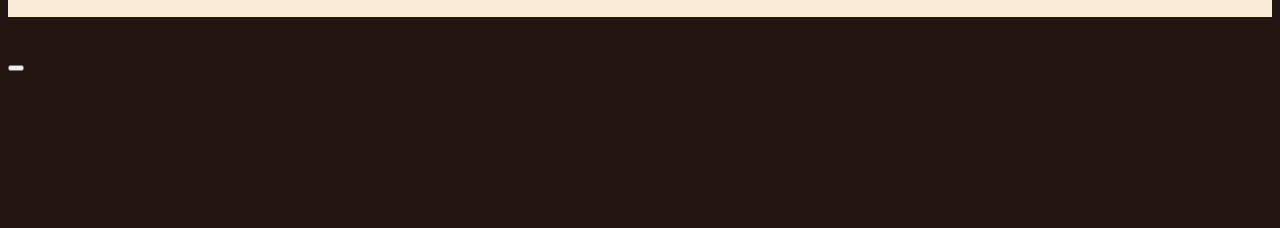
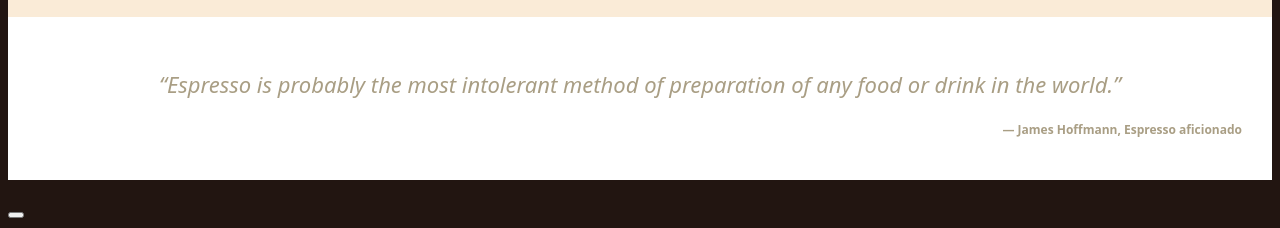
Before and after one commit to jazsouf/espresso-journey, a plain HTML site: page index.html in a window 1280 px wide. Shown: the part 837-1065 px from the top of the page. Before the commit the page ends 918 px from the top, so only its background shows below. Drawn offline with Linux system fonts and the light colour scheme.

Commit message:
style section 3

```diff
--- a/index.html
+++ b/index.html
@@ -59,8 +59,8 @@
   </section>
 
   <section class="section third-section">
-    <p class="quote"></p>
-    <p class="author"></p>
+    <p class="quote">“Espresso is probably the most intolerant method of preparation of any food or drink in the world.”</p>
+    <p class="author">― James Hoffmann, Espresso aficionado</p>
   </section>
 
   <section class="section fourth-section">
--- a/style.css
+++ b/style.css
@@ -151,3 +151,22 @@
     font-size: 12rem;
     color: #221511;
 }
+
+.third-section {
+    width: 100%;
+    height: auto;
+    background-color: #fff;
+    padding: 30rem;
+}
+
+.quote {
+   font-style: italic;
+   font-size: 22rem;
+   text-align: center;
+}
+
+.author {
+    text-align: right;
+    font-size: 12rem;
+    font-weight: bold;
+}
```
